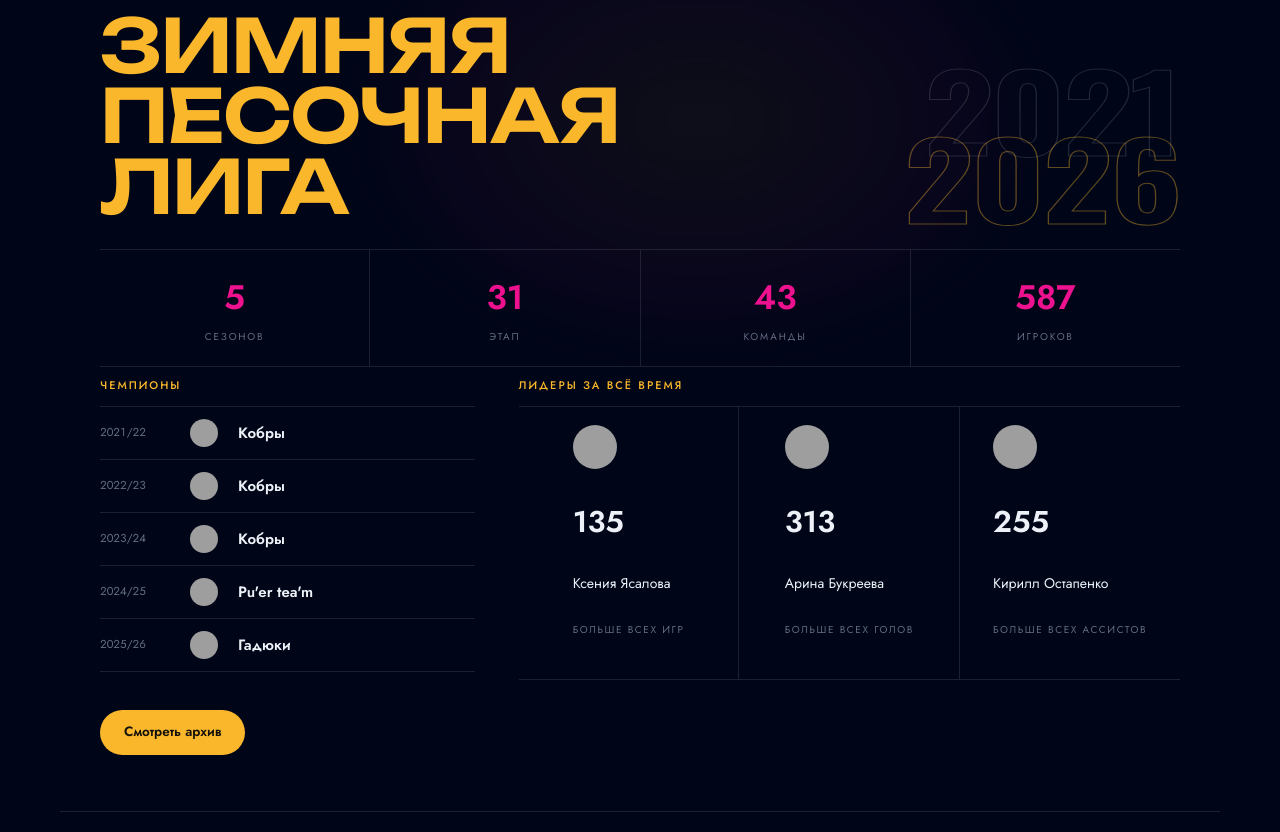
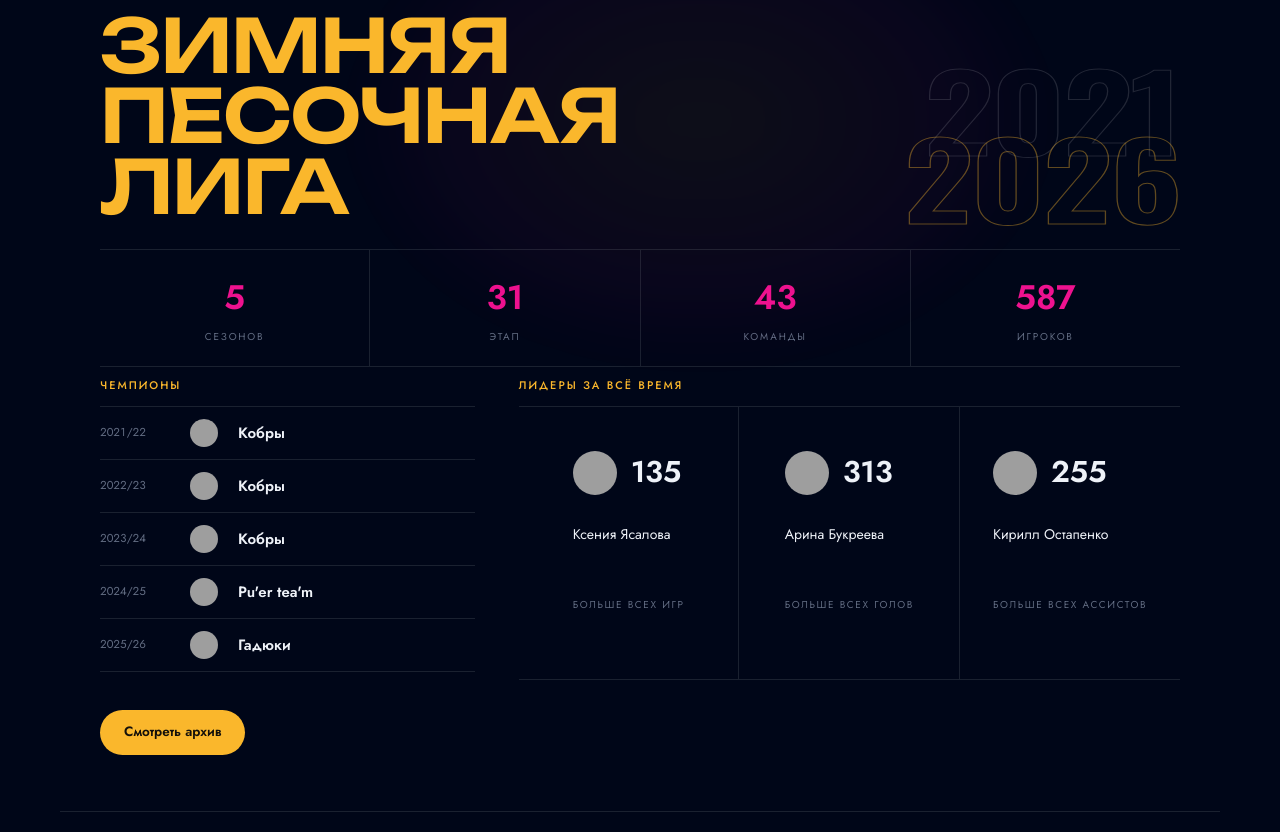
Before and after one commit to iaroslavexe/zpl-site, a FastAPI app: page /archive in a window 1280 px wide. Shown: the part 88-920 px from the top of the page. Run offline with FastAPI, Linux system fonts and the light colour scheme; grey boxes are pictures that could not be loaded.

Commit message:
Лендинг истории: карточки лидеров — аватар и число в строку

```diff
--- a/app/static/css/pages.css
+++ b/app/static/css/pages.css
@@ -797,10 +797,11 @@
 .archive-duo__col .archive-h2 { margin-top: 0; }
 .archive-leaders { display: grid; gap: 1px; background: var(--line); border-block: 1px solid var(--line); }
 @media (min-width: 960px) { .archive-leaders { grid-template-columns: repeat(3, 1fr); flex: 1; } }
-.leader { display: flex; flex-direction: column; justify-content: center; gap: 6px; padding: 16px 14px 18px 0; background: var(--bg); text-decoration: none; color: inherit; }
-.leader__avatar { width: 40px; height: 40px; border-radius: 50%; object-fit: cover; }
-.leader__value { font-size: 26px; font-weight: 600; }
-.leader__name { font-size: 12.5px; line-height: 1.25; }
+.leader { display: flex; flex-direction: column; justify-content: center; gap: 10px; padding: 18px 16px 18px 0; background: var(--bg); text-decoration: none; color: inherit; }
+.leader__top { display: flex; align-items: center; gap: 14px; }
+.leader__avatar { width: 44px; height: 44px; border-radius: 50%; object-fit: cover; }
+.leader__value { font-size: 34px; font-weight: 600; letter-spacing: -.01em; }
+.leader__name { font-size: 16px; line-height: 1.2; }
 .leader__title { font-size: 9px; letter-spacing: .14em; text-transform: uppercase; color: var(--dim); }
 .leader { display: grid; gap: 6px; padding: 18px; background: var(--bg); text-decoration: none; color: inherit; }
 .leader:hover .leader__name { color: var(--yellow); }
--- a/app/templates/pages/archive.html
+++ b/app/templates/pages/archive.html
@@ -35,8 +35,10 @@
   {% for key, title in [('games','Больше всех игр'), ('goals','Больше всех голов'), ('assists','Больше всех ассистов')] %}
   {% set item = leaders[key] %}
   <a class="leader" href="/archive/player/{{ item.player.id }}">
-    {% if item.player.avatar %}<img class="leader__avatar" src="{{ item.player.avatar }}" alt="" loading="lazy">{% endif %}
-    <span class="leader__value">{{ item.value }}</span>
+    <span class="leader__top">
+      {% if item.player.avatar %}<img class="leader__avatar" src="{{ item.player.avatar }}" alt="" loading="lazy">{% endif %}
+      <span class="leader__value">{{ item.value }}</span>
+    </span>
     <span class="leader__name">{{ item.player.name }}</span>
     <span class="leader__title">{{ title }}</span>
   </a>
```
